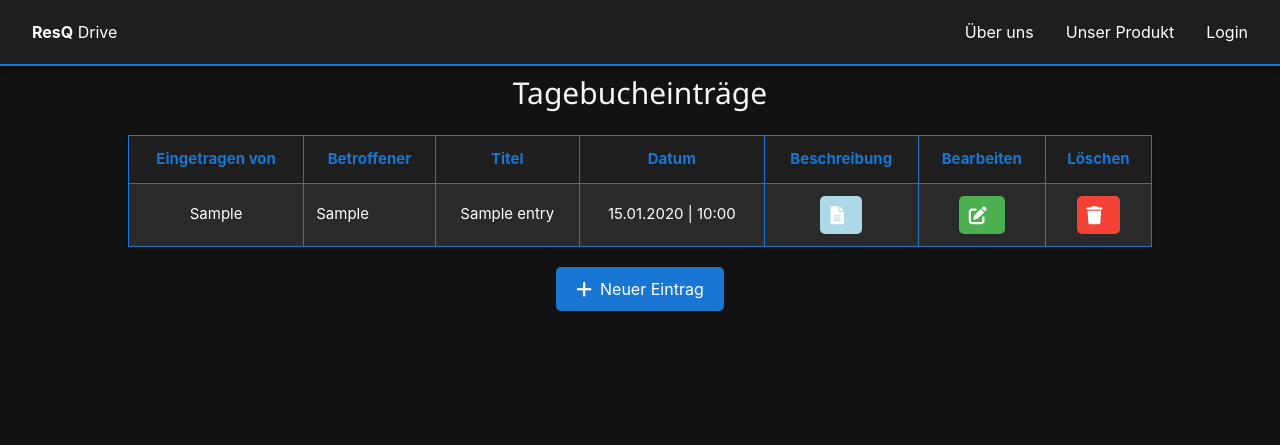
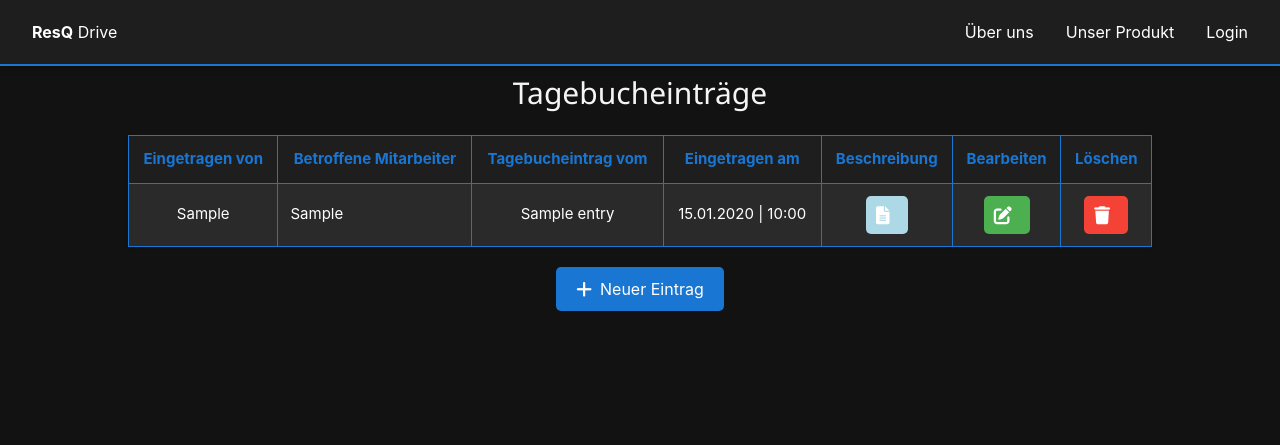
Before and after one commit to CABLord/Rescue-Drive, a PHP site: page /entries.php in a window 1280 px wide. Shown: the top 445 px of the page. Run offline with PHP 8.4, Linux system fonts and the light colour scheme; tables that the repository leaves empty or names only in its code hold one stand-in row (values such as "Sample post").

Commit message:
tagebuch fertig

```diff
--- a/FRONTEND/V5.0/php/entries.php
+++ b/FRONTEND/V5.0/php/entries.php
@@ -34,9 +34,9 @@ $_SESSION['location'] = "index.php";
             <thead>
                 <tr>
                     <th>Eingetragen von</th>
-                    <th>Betroffener</th>
-                    <th>Titel</th>
-                    <th>Datum</th>
+                    <th>Betroffene Mitarbeiter</th>
+                    <th>Tagebucheintrag vom</th>
+                    <th>Eingetragen am</th>
                     <th>Beschreibung</th>
                     <th>Bearbeiten</th>
                     <th>Löschen</th>
@@ -46,9 +46,9 @@ $_SESSION['location'] = "index.php";
                 <?php foreach ($entries as $entry): ?>
                     <tr>
                         <td data-label="Eingetragen von"><?= htmlspecialchars($entry['uploader']); ?></td>
-                        <td data-label="Betroffener"><?= htmlspecialchars($entry['coworker']); ?></td>
-                        <td data-label="Titel"><?= htmlspecialchars($entry['title']); ?></td>
-                        <td data-label="Datum"><?= htmlspecialchars(formatDate($entry['date'])); ?></td>
+                        <td data-label="Betroffene Mitarbeiter"><?= htmlspecialchars($entry['coworker']); ?></td>
+                        <td data-label="Tagebucheintrag vom"><?= htmlspecialchars($entry['title']); ?></td>
+                        <td data-label="Eingetragen am"><?= htmlspecialchars(formatDate($entry['date'])); ?></td>
                         <td data-label="Beschreibung">
                             <a href="description.php?entry_id=<?= htmlspecialchars($entry['entry_id']); ?>" class="button-common description-btn">
                                 <i class="button-icon fas fa-file-alt"></i>
--- a/FRONTEND/V5.0/php/styles/table.css
+++ b/FRONTEND/V5.0/php/styles/table.css
@@ -37,7 +37,7 @@ td:nth-child(2) {
 }
 
 /* Zeilenumbruch für "Betroffener" */
-td[data-label="Betroffener"] {
+td[data-label="Betroffene Mitarbeiter"] {
     white-space: normal;
     word-wrap: break-word;
     overflow-wrap: break-word;
```
